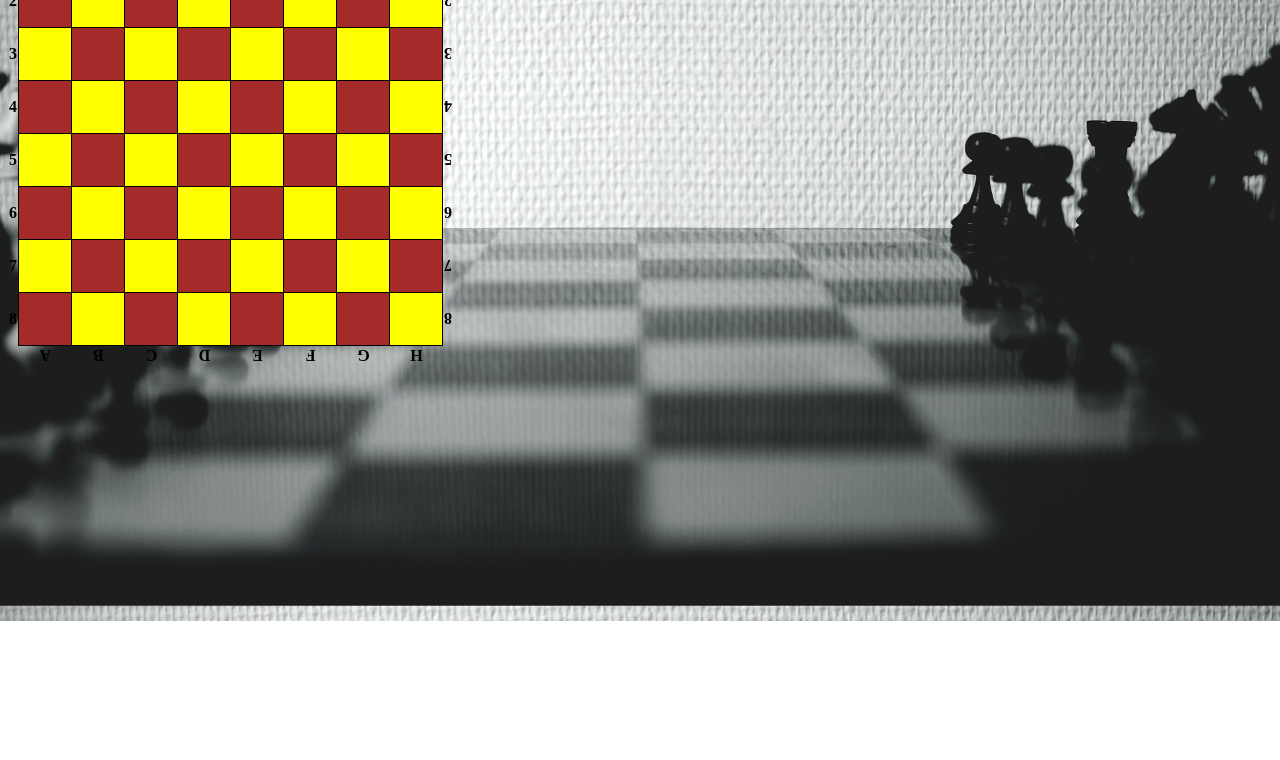
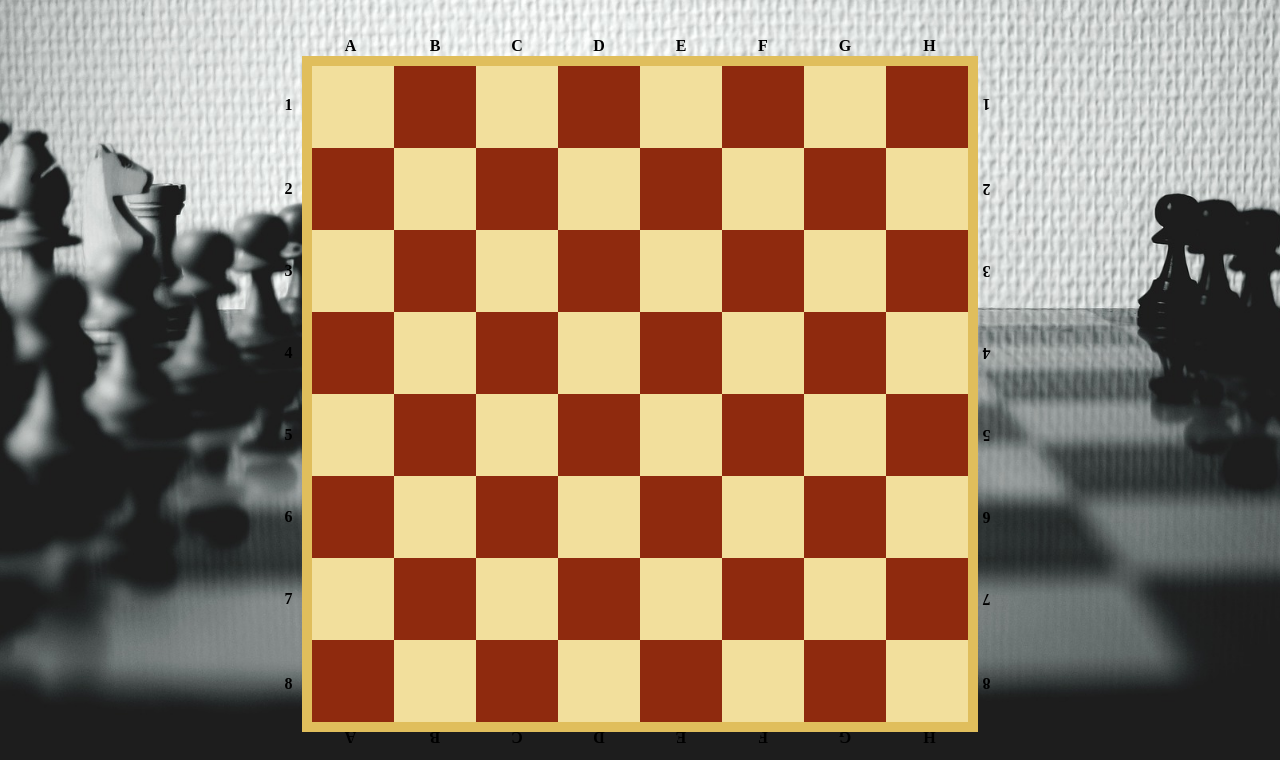
Before and after one commit to benkovicsanita/sakktabla, a plain HTML site: page index.html in a window 1280 px wide. Shown: the part 179-939 px from the top of the page. Before the commit the page ends 800 px from the top, so only its background shows below. Drawn offline with Linux system fonts and the light colour scheme.

Commit message:
Sárga szegély

```diff
--- a/css/style.css
+++ b/css/style.css
@@ -2,18 +2,51 @@
 body{
     background-image: url(../img/sakk\ hatter.jpg);
     background-size: cover;
+
+}
+
+.also-szegely {
+    border-bottom: 10px solid #e0be5c;
+}
+
+.felso-szegely {
+    border-top: 10px solid #e0be5c;
+}
+
+.jobb-szegely {
+    border-right: 10px solid #e0be5c;
+    width: 25px;
+}
+
+.bal-szegely {
+    border-left: 10px solid  #e0be5c;
+    width: 25px;
+
+}
+
+h1{
+    text-align: center;
+    font-family: monotype corsiva;
+    font-size: 100px;
+    margin: 50px;
 }
 
 .sarga{
-    background: yellow;
+    background:#f2df9c;
 }
 
 .barna{
-    background: brown;
+    background: #8f2a0e;
   }
 
 table{
     border-collapse: collapse;
+    margin-left: auto;
+    margin-right: auto;
+    /* outline-style: solid;
+    outline-color:#76250d;
+    outline-width: 10px; */
+
 }
 tfoot th{
     transform: rotate(-180deg);
@@ -22,15 +55,17 @@ tfoot th{
 
 .forditva{
     transform: rotate(-180deg);
+
 }
 
 th{
     text-align: center;
 
+
+
 }
 
 td{
-    border: 1px solid black;
-    height: 50px;
-    width: 50px;
+    height: 80px;
+    width: 80px;
 }
--- a/index.html
+++ b/index.html
@@ -12,32 +12,32 @@
             <thead>
                 <tr>
                     <th></th>
-                    <th>A</th>
-                    <th>B</th>
-                    <th>C</th>
-                    <th>D</th>
-                    <th>E</th>
-                    <th>F</th>
-                    <th>G</th>
-                    <th>H</th>
+                    <th class="also-szegely">A</th>
+                    <th class="also-szegely">B</th>
+                    <th class="also-szegely">C</th>
+                    <th class="also-szegely">D</th>
+                    <th class="also-szegely">E</th>
+                    <th class="also-szegely">F</th>
+                    <th class="also-szegely">G</th>
+                    <th class="also-szegely">H</th>
                 </tr>
             </thead>
             <tfoot>
                 <tr>
                     <th></th>
-                    <th>A</th>
-                    <th>B</th>
-                    <th>C</th>
-                    <th>D</th>
-                    <th>E</th>
-                    <th>F</th>
-                    <th>G</th>
-                    <th>H</th>
+                    <th class="felso-szegely">A</th>
+                    <th class="felso-szegely">B</th>
+                    <th class="felso-szegely">C</th>
+                    <th class="felso-szegely">D</th>
+                    <th class="felso-szegely">E</th>
+                    <th class="felso-szegely">F</th>
+                    <th class="felso-szegely">G</th>
+                    <th class="felso-szegely">H</th>
                 </tr>
             </tfoot>
             <tbody>
                 <tr>
-                    <th>1</th>
+                    <th class="jobb-szegely">1</th>
                     <td class="sarga"></td>
                     <td class="barna"></td>
                     <td class="sarga"></td>
@@ -46,10 +46,10 @@
                     <td class="barna"></td>
                     <td class="sarga"></td>
                     <td class="barna"></td>
-                    <th class="forditva">1</th>
+                    <th class="forditva bal-szegely">1</th>
                 </tr>
                 <tr>
-                    <th>2</th>
+                    <th class="jobb-szegely">2</th>
                     <td class="barna"></td>
                     <td class="sarga"></td>
                     <td class="barna"></td>
@@ -58,10 +58,10 @@
                     <td class="sarga"></td>
                     <td class="barna"></td>
                     <td class="sarga"></td>
-                    <th class="forditva">2</th>
+                    <th class="forditva bal-szegely">2</th>
                 </tr>
                 <tr>
-                    <th>3</th>
+                    <th class="jobb-szegely">3</th>
                     <td class="sarga"></td>
                     <td class="barna"></td>
                     <td class="sarga"></td>
@@ -70,10 +70,10 @@
                     <td class="barna"></td>
                     <td class="sarga"></td>
                     <td class="barna"></td>
-                    <th class="forditva">3</th>
+                    <th class="forditva bal-szegely">3</th>
                 </tr>
                 <tr>
-                    <th>4</th>
+                    <th class="jobb-szegely">4</th>
                     <td class="barna"></td>
                     <td class="sarga"></td>
                     <td class="barna"></td>
@@ -82,10 +82,10 @@
                     <td class="sarga"></td>
                     <td class="barna"></td>
                     <td class="sarga"></td>
-                    <th class="forditva">4</th>
+                    <th class="forditva bal-szegely">4</th>
                 </tr>
                 <tr>
-                    <th>5</th>
+                    <th class="jobb-szegely">5</th>
                     <td class="sarga"></td>
                     <td class="barna"></td>
                     <td class="sarga"></td>
@@ -94,10 +94,10 @@
                     <td class="barna"></td>
                     <td class="sarga"></td>
                     <td class="barna"></td>
-                    <th class="forditva">5</th>
+                    <th class="forditva bal-szegely">5</th>
                 </tr>
                 <tr>
-                    <th>6</th>
+                    <th class="jobb-szegely">6</th>
                     <td class="barna"></td>
                     <td class="sarga"></td>
                     <td class="barna"></td>
@@ -106,10 +106,10 @@
                     <td class="sarga"></td>
                     <td class="barna"></td>
                     <td class="sarga"></td>
-                    <th class="forditva">6</th>
+                    <th class="forditva bal-szegely">6</th>
                 </tr>
                 <tr>
-                    <th>7</th>
+                    <th class="jobb-szegely">7</th>
                     <td class="sarga"></td>
                     <td class="barna"></td>
                     <td class="sarga"></td>
@@ -118,10 +118,10 @@
                     <td class="barna"></td>
                     <td class="sarga"></td>
                     <td class="barna"></td>
-                    <th class="forditva">7</th>
+                    <th class="forditva bal-szegely">7</th>
                 </tr>
                 <tr>
-                    <th>8</th>
+                    <th class="jobb-szegely">8</th>
                     <td class="barna"></td>
                     <td class="sarga"></td>
                     <td class="barna"></td>
@@ -130,7 +130,7 @@
                     <td class="sarga"></td>
                     <td class="barna"></td>
                     <td class="sarga"></td>
-                    <th class="forditva">8</th>
+                    <th class="forditva bal-szegely">8</th>
                 </tr>
             </tbody>
 
```
